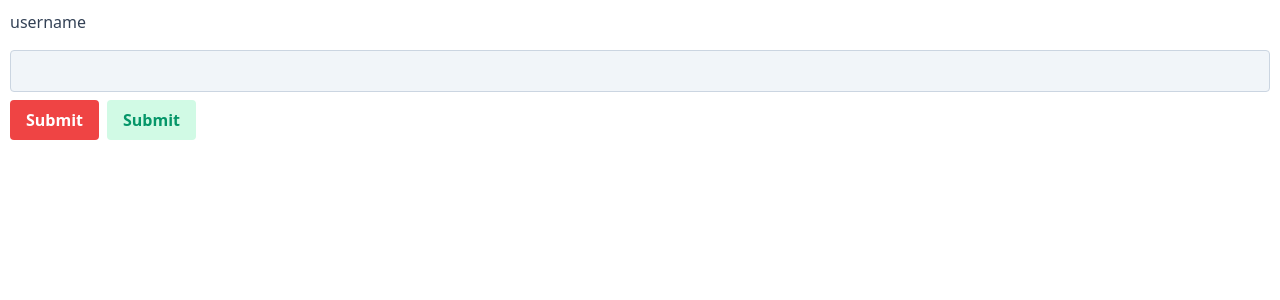
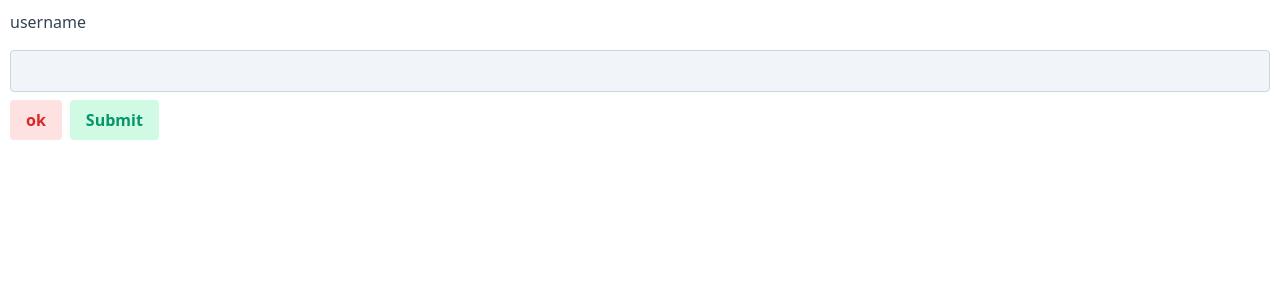
Before and after one commit to pharos-lab/lantern, a Vue app: page / in a window 1280 px wide. Shown: the top 300 px of the page. Built offline with nearby package versions, Linux system fonts and the light colour scheme.

Commit message:
create focus color composable

```diff
--- a/src/App.vue
+++ b/src/App.vue
@@ -1,6 +1,5 @@
 <template>
   <div class="test">
-    <form action="">
     <LInputGroup
       label="username"
       class="mb-2"
@@ -10,10 +9,9 @@
     >
     </LInputGroup>
     <div class="flex gap-2">
-        <LButton color="red" mode="fill" rounded>Submit</LButton>
+      <LButton color="red" mode="light" rounded focus>ok</LButton>
       <LButton color="green" mode="light" rounded>Submit</LButton>
     </div>
-    </form>
   </div>
 </template>
 
--- /dev/null
+++ b/src/components/composables/focusColor.js
@@ -0,0 +1,8 @@
+export const focusColor = {
+  gray: 'focus:outline-none focus:ring focus:ring-slate-300',
+  red: 'focus:outline-none focus:ring focus:ring-red-300',
+  orange: 'focus:outline-none focus:ring focus:ring-orange-300',
+  yellow: 'focus:outline-none focus:ring focus:ring-yellow-300',
+  green: 'focus:outline-none focus:ring focus:ring-emerald-300',
+  blue: 'focus:outline-none focus:ring focus:ring-sky-300',
+};
```
Lines whose indentation alone changed are shown as unchanged.
